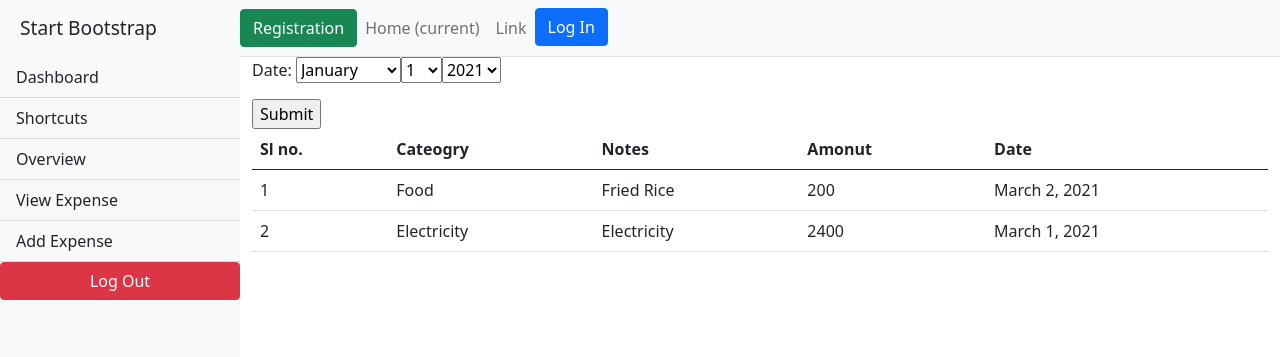
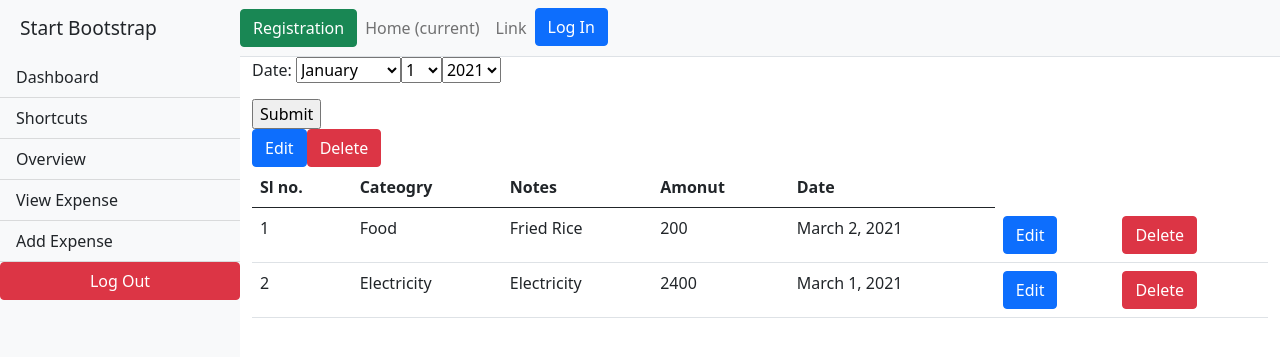
Before and after one commit to amalmhn/Budget_control_system, a Django app: page /budget/viewexpense in a window 1280 px wide. Shown: the top 357 px of the page. Run offline with Django 3.2, Linux system fonts and the light colour scheme; a user stored in the database is signed in; data comes from the database, SQL or seed files in the repository; both versions use the stored data as it was after the commit.

Commit message:
edit and delete button added to the list

```diff
--- a/budget/admin.py
+++ b/budget/admin.py
@@ -4,3 +4,4 @@ from .models import *
 # Register your models here.
 
 admin.site.register(Category)
+admin.site.register(Expense)
--- a/budget/forms.py
+++ b/budget/forms.py
@@ -16,7 +16,17 @@ class ExpenseCreateForm(ModelForm):
     class Meta:
         model = Expense
         fields = '__all__'
-
+        widgets={
+            'notes' : forms.TextInput(attrs={'class':'form-control'}),
+            'amount': forms.TextInput(attrs={'class': 'form-control'}),
+            'user': forms.TextInput(attrs={'class': 'form-control','readonly':'readonly'}),
+        }
+    def clean(self):
+        cleaned_data = super().clean()
+        amount = cleaned_data.get('amount')
+        if amount<50:
+            msg = 'Invalid Amount'
+            self.add_error('amount',msg)
 
 class DateSearchForm(forms.Form):
     date = forms.DateField(widget=forms.SelectDateWidget())
--- a/budget/templates/budget/viewExpense.html
+++ b/budget/templates/budget/viewExpense.html
@@ -17,6 +17,8 @@
       <th scope="col">Amonut</th>
 
         <th scope="col">Date</th>
+        <a href="" class="btn btn-primary">Edit</a>
+        <a href="" class="btn btn-danger">Delete</a>
     </tr>
   </thead>
   <tbody>
@@ -27,6 +29,8 @@
         <td>{{expense.notes}}</td>
         <td>{{expense.amount}}</td>
         <td>{{expense.data}}</td>
+        <td><a href="{%url 'editexpense' expense.id%}" class="btn btn-primary">Edit</a></td>
+        <td><a href="{%url 'deleteexpense' expense.id%}" class="btn btn-danger">Delete</a></td>
     </tr>
 
     {%endfor%}
--- a/budget/urls.py
+++ b/budget/urls.py
@@ -26,5 +26,7 @@ urlpatterns = [
     path('',lambda request:render(request,'budget/index.html')),
     path('addexpense', expense_create, name='addexpense'),
     path('viewexpense', view_expense, name='viewexpense'),
+    path('editexpense/<int:id>', edit_expense, name='editexpense'),
+    path('deleteexpense/<int:id>', delete_expense, name='deleteexpense'),
 
 ]
--- a/budget/views.py
+++ b/budget/views.py
@@ -69,3 +69,26 @@ def view_expense(request):
             return render(request, 'budget/viewExpense.html', context)
 
     return render(request,'budget/viewExpense.html',context)
+
+def edit_expense(request,id):
+    id = Expense.objects.get(id=id)
+    form = ExpenseCreateForm(instance=id)
+    context = {}
+    context['form'] = form
+    if request.method=='POST':
+        form = ExpenseCreateForm(request.POST,instance=id)
+        if form.is_valid():
+            form.save()
+            return redirect('viewexpense')
+        else:
+            form = ExpenseCreateForm(request.POST,instance=id)
+            context = {}
+            context['form'] = form
+            return render(request,'budget/expenseEdit.html',context)
+
+    return render(request,'budget/expenseEdit.html',context)
+
+def delete_expense(request,id):
+    id = Expense.objects.get(id=id)
+    id.delete()
+    return redirect('viewexpense')
```
Also changed, not shown: budget/templates/budget/expenseEdit.html (added, +10 -0 lines), db.sqlite3.
